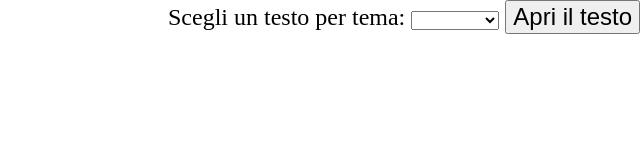
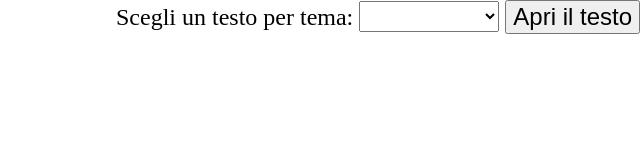
Before and after one commit to alexbrollo/ami, a plain HTML site: page progetto3-1.html in a window 1280 px wide. Shown: the whole page, without its empty margins (640-1280 px from the left). Drawn offline with Linux system fonts and the light colour scheme.

Commit message:
Update progetto3.css
Add css for select tag

```diff
--- a/css/progetto3.css
+++ b/css/progetto3.css
@@ -8,3 +8,7 @@ input, button {font-size:100%;}
 .v1 {color:green;display:none;}
 #titolo {font-size:120%; font-weight:bold;margin-top:2em;}
 #alternative {font-weight:bold;}
+select {
+  font-size: 100%;
+  max-width: 100%;
+}
```
